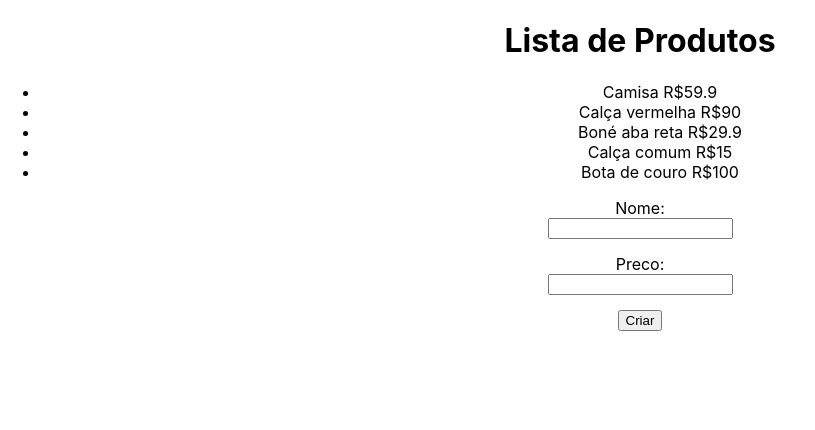
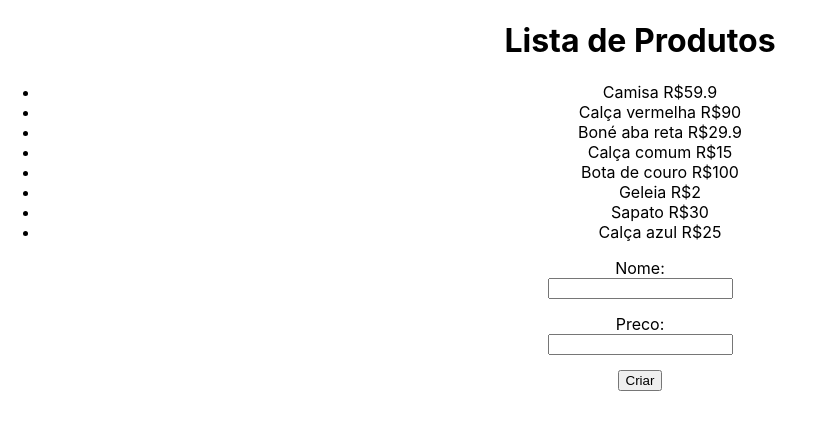
Before and after one commit to PatricPauluk/my_study, a React (Create React App) app in the folder course/7_REQ_HTTP/httpreact/: page / in a window 1280 px wide. Shown: the top 430 px of the page, without its empty margins (0-815 px from the left). Built offline with nearby package versions, Linux system fonts and the light colour scheme; data requests are answered from the project's data file.

Commit message:
dinamic data

```diff
--- a/course/7_REQ_HTTP/httpreact/data/db.json
+++ b/course/7_REQ_HTTP/httpreact/data/db.json
@@ -24,6 +24,21 @@
       "name": "Bota de couro",
       "price": "100",
       "id": 5
+    },
+    {
+      "name": "Geleia",
+      "price": "2",
+      "id": 6
+    },
+    {
+      "name": "Sapato",
+      "price": "30",
+      "id": 7
+    },
+    {
+      "name": "Calça azul",
+      "price": "25",
+      "id": 8
     }
   ]
 }
--- a/course/7_REQ_HTTP/httpreact/src/App.js
+++ b/course/7_REQ_HTTP/httpreact/src/App.js
@@ -32,8 +32,8 @@ function App() {
     e.preventDefault();
 
     const product = {
-      name,
-      price
+      name, // recebe o name do submit (como é o mesmo nome não precisa colocar name: name)
+      price // o mesmo vale para price
     }
 
     // realiza a conexão para inserir dados
@@ -45,6 +45,10 @@ function App() {
       body: JSON.stringify(product), // converte os dados JSON para String no body para ser trafegado no backend
     })
 
+    // adiciona o produto e carrega os dados de forma dinâmica
+    const addedProduct = await res.json();
+    setProducts(prevP => [...prevP, addedProduct]);
+
   }
 
   return (
@@ -52,7 +56,7 @@ function App() {
       <h1>Lista de Produtos</h1>
       <ul>
         {products.map(p => (
-          <li>{p.name} R${p.price}</li>
+          <li key={p.id}>{p.name} R${p.price}</li>
         ))}
       </ul>
       <div className="App">
```
